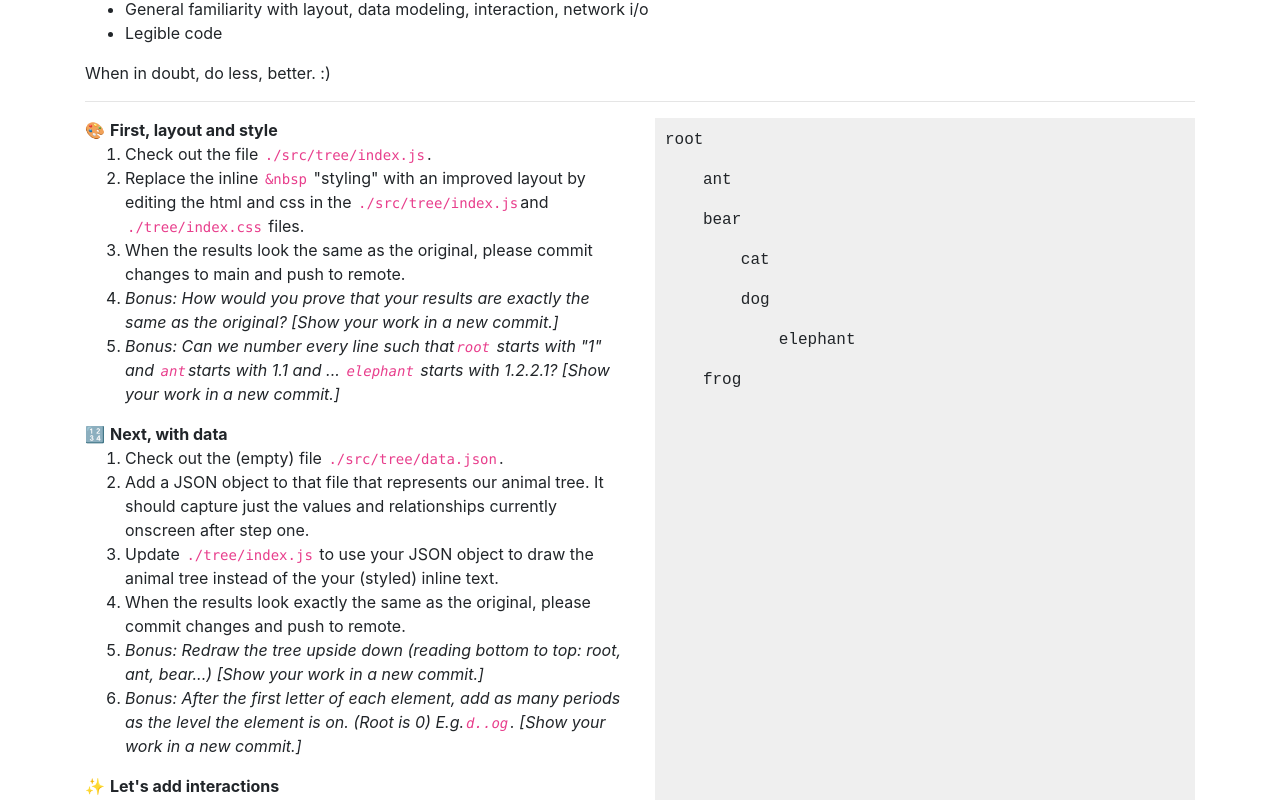
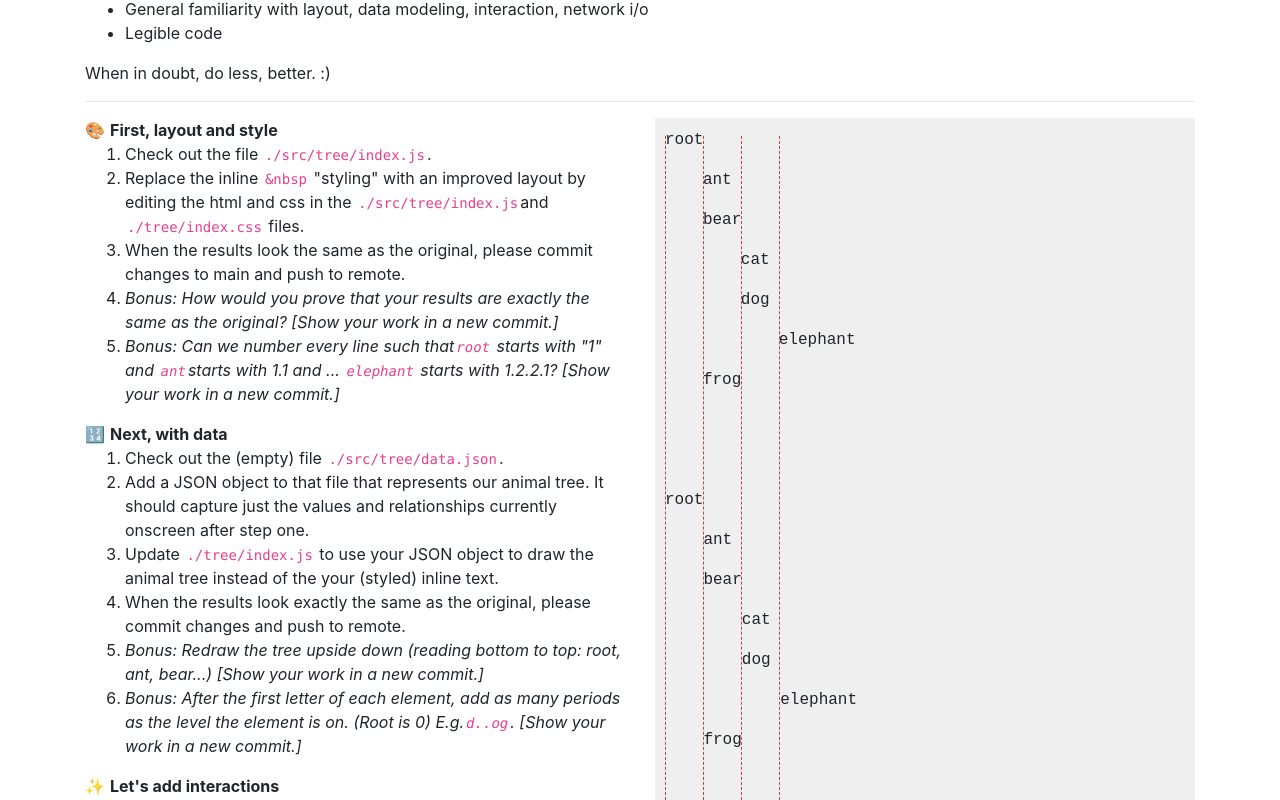
Before and after one commit to jsvanilla/web-take-home, a React (Create React App) app in the folder trees/: page / in a window 1280 px wide. Shown: the part 420-1220 px from the top of the page. Built offline with nearby package versions, Linux system fonts and the light colour scheme.

Commit message:
[FEATURE] FIRST bonus1

```diff
--- a/trees/src/tree/index.css
+++ b/trees/src/tree/index.css
@@ -11,3 +11,11 @@
   margin-left: 2.37rem;
   margin-top: 1rem;
 }
+
+.vertical-line{
+  border-left:1px dashed rgb(211, 58, 58);
+  position: absolute;
+  z-index: 4;
+  min-height: 88vh;
+  margin-top: -16rem;
+}
--- a/trees/src/tree/index.js
+++ b/trees/src/tree/index.js
@@ -25,6 +25,29 @@ export default function Tree() {
   return (
     <div className="tree">
       <TreeNode {...data}/>
+      <span class="vertical-line"></span>
+      <span class="vertical-line" style={{marginLeft:"2.37rem"}}></span>
+      <span class="vertical-line" style={{marginLeft:"4.74rem"}}></span>
+      <span class="vertical-line" style={{marginLeft:"7.11rem"}}></span>
+      <ExampleTree/>
     </div>
   );
 }
+
+
+
+function ExampleTree() {
+  return (
+    <div  style={{marginTop: "6rem"}}>
+      <p>root</p>
+      <p>&nbsp;&nbsp;&nbsp;&nbsp;ant</p>
+      <p>&nbsp;&nbsp;&nbsp;&nbsp;bear</p>
+      <p>&nbsp;&nbsp;&nbsp;&nbsp;&nbsp;&nbsp;&nbsp;&nbsp;cat</p>
+      <p>&nbsp;&nbsp;&nbsp;&nbsp;&nbsp;&nbsp;&nbsp;&nbsp;dog</p>
+      <p>
+        &nbsp;&nbsp;&nbsp;&nbsp;&nbsp;&nbsp;&nbsp;&nbsp;&nbsp;&nbsp;&nbsp;&nbsp;elephant
+      </p>
+      <p>&nbsp;&nbsp;&nbsp;&nbsp;frog</p>
+    </div>
+  );
+}
```
